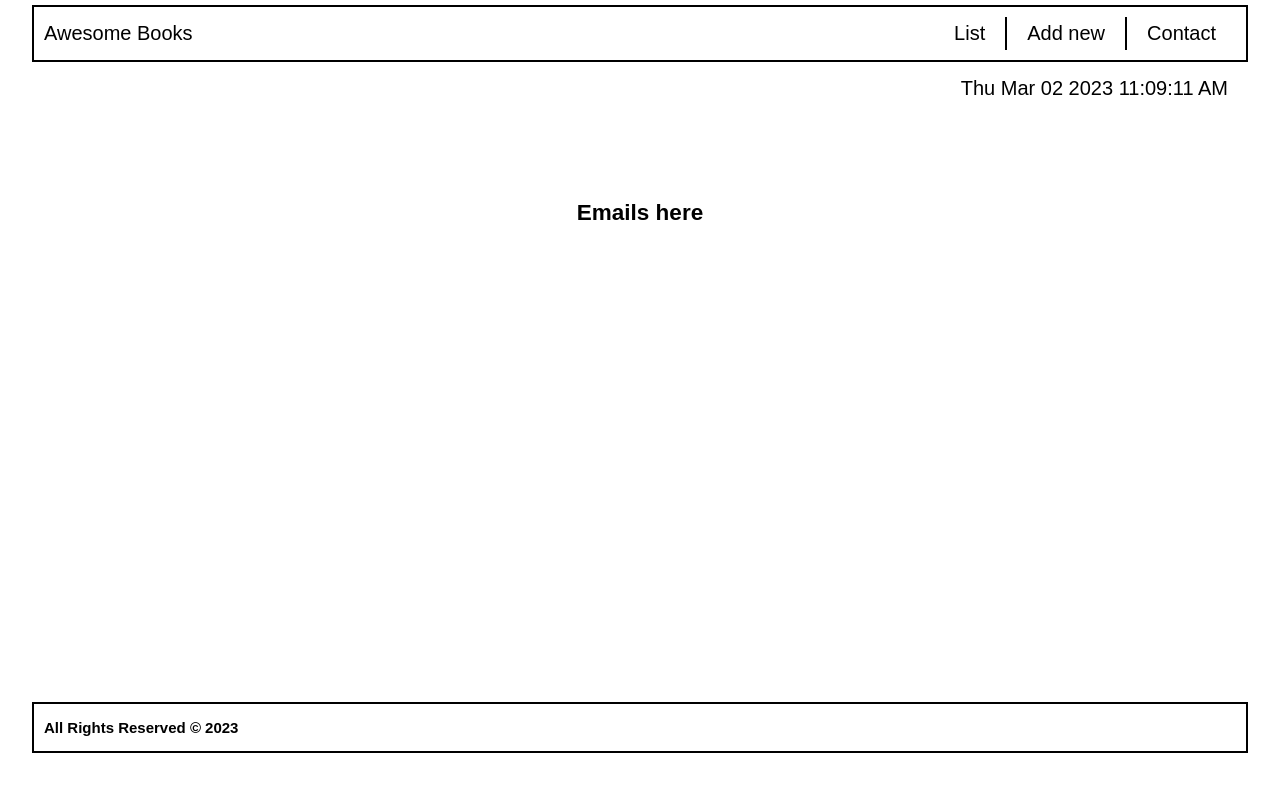
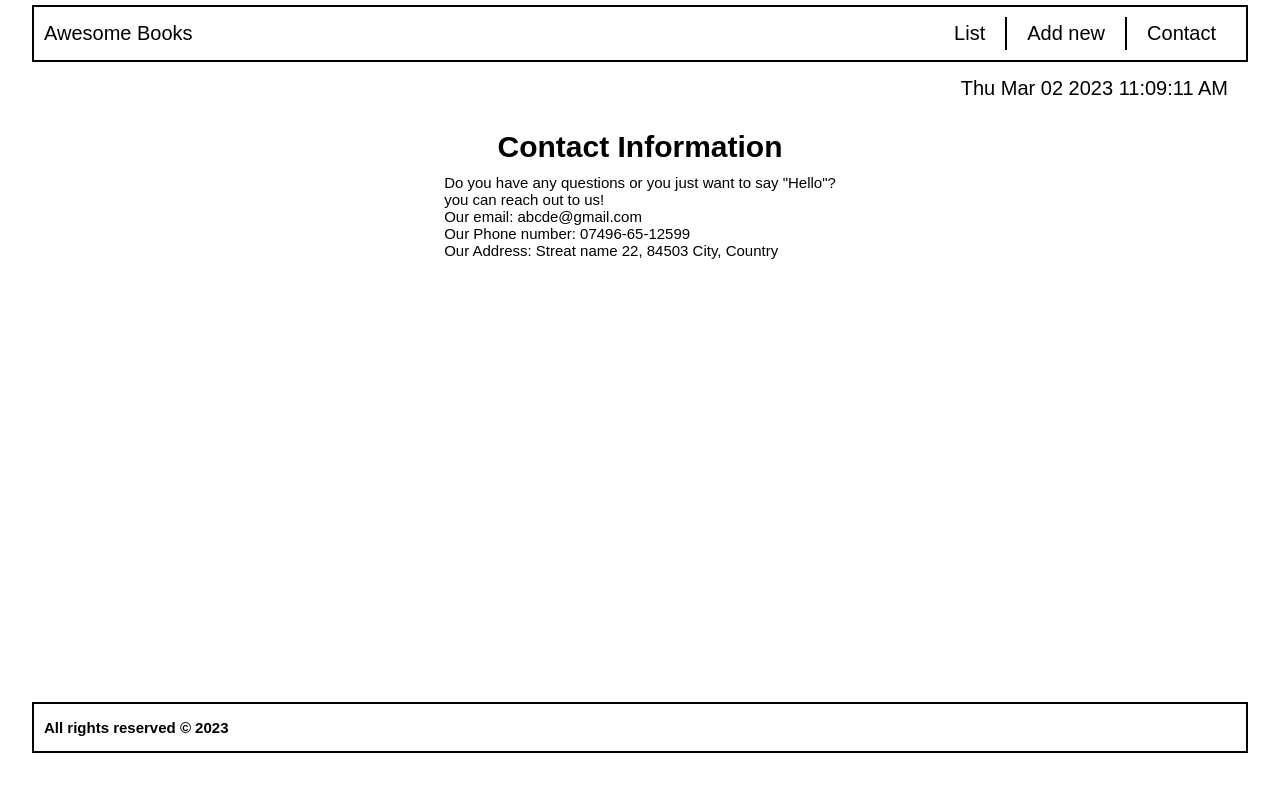
Before and after one commit to Ali-0111/Awesome-collections, a website: page index.html in a window 1280 px wide. Both pictures are taken after a click on the item "Contact". Drawn offline with Linux system fonts and the light colour scheme.

Commit message:
html file re factored for hide class

```diff
--- a/index.html
+++ b/index.html
@@ -27,18 +27,30 @@
                 <button class="add-btn" type="button">Add</button>
             </div>
             <p class="date"></p>
-            <div class="w-100">
+            <div class="w-100 newlst hide">
+                <h2 class="lst-title"></h2>
                 <ul class="lst flex">
-                    <h2 class="lst-title"></h2>
                 </ul>
             </div>
-            <div class="w-100 flex contact2">
-                <h2>Emails here</h2>
+            <div class="w-100 flex contact2 hide">
+                <h2 class="lst-title">Contact Information</h2>
+                <div class="texts">
+                    <p>
+                        Do you have any questions or you just want to say "Hello"?
+                        <br>
+                        you can reach out to us!
+                    </p>
+                    <ul class="contact-details">
+                        <li>Our email: abcde@gmail.com</li>
+                        <li>Our Phone number: 07496-65-12599</li>
+                        <li>Our Address: Streat name 22, 84503 City, Country</li>
+                    </ul>
+                </div>
             </div>
         </section>
     </main>
     <footer class="flex2 footer">
-        <h2>All Rights Reserved &copy; 2023</h2>
+        <h2>All rights reserved &copy; 2023</h2>
     </footer>
     <script src="./app.js"></script>
 </body>
```
